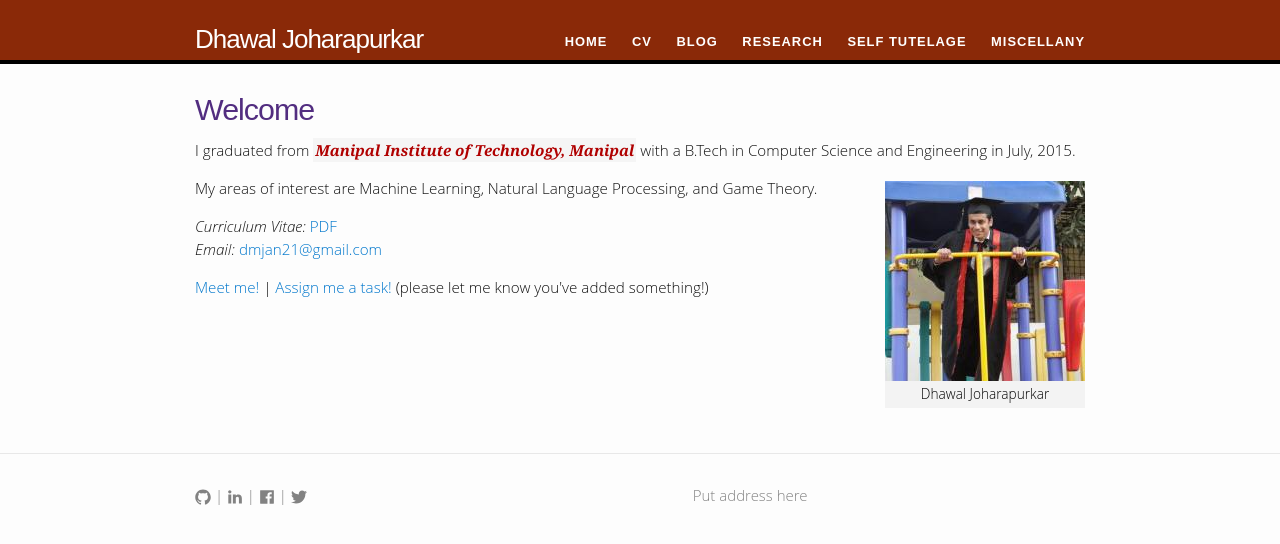
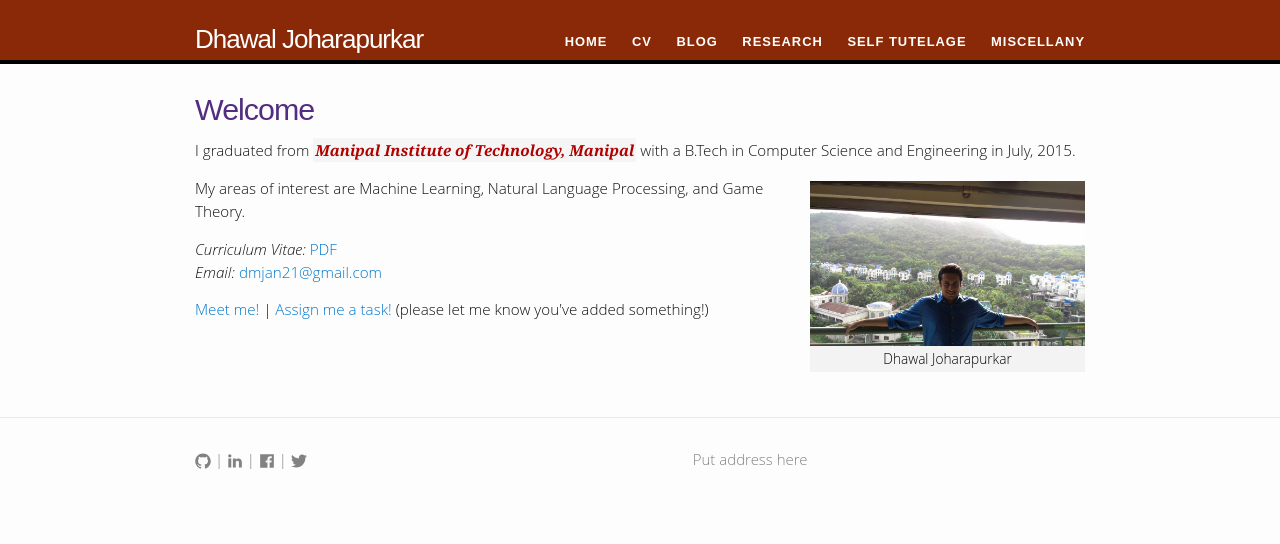
Before and after one commit to dhawaljoh/dhawaljoh.github.io, a Jekyll site: the page built from index.md, in a window 1280 px wide. Shown: the top 544 px of the page. Built offline with Jekyll 4.4.1, drawn with Linux system fonts in a browser that asks for light colours.

Commit message:
changed picture

```diff
--- a/index.md
+++ b/index.md
@@ -6,7 +6,7 @@ Welcome
 ====
 
 I graduated from <em><a class="tosu" href="http://www.manipal.edu" target="_blank">Manipal Institute of Technology, Manipal</a></em> with a B.Tech in Computer Science and Engineering in July, 2015.
-{% include image.html url="/images/me.jpeg" caption="Dhawal Joharapurkar" width=200 align="right" %}
+{% include image.html url="/images/me2.jpeg" caption="Dhawal Joharapurkar" width=275 align="right" %}
 
 My areas of interest are Machine Learning, Natural Language Processing, and Game Theory.
 
```
Also changed, not shown: images/me2.jpeg (added).
